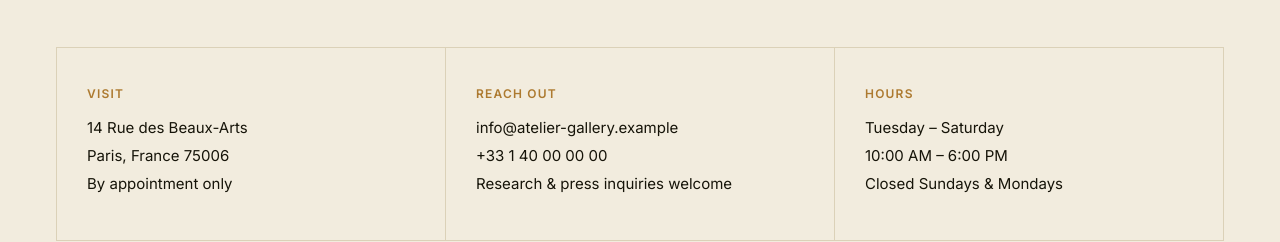
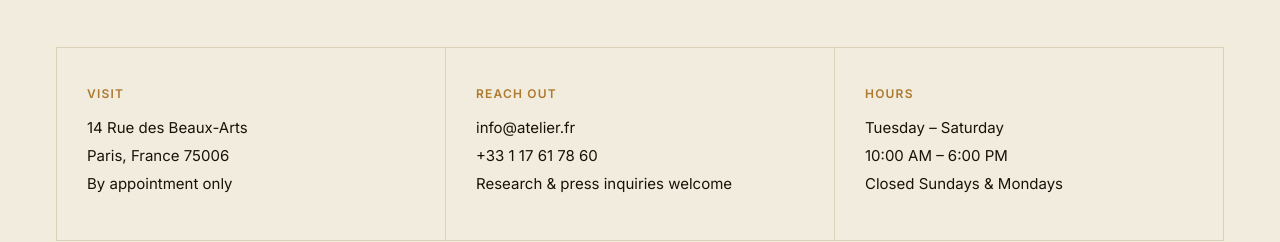
Before and after one commit to khyllejrld/the-atelier-gallery, a plain HTML site: page contacts.html in a window 1280 px wide. Shown: the part 965-1207 px from the top of the page. Drawn offline with Linux system fonts and the light colour scheme.

```diff
--- a/contacts.html
+++ b/contacts.html
@@ -68,8 +68,8 @@
 
       <div class="contact-info-card">
         <h4>Reach Out</h4>
-        <p>info@atelier-gallery.example</p>
-        <p>+33 1 40 00 00 00</p>
+        <p>info@atelier.fr</p>
+        <p>+33 1 17 61 78 60</p>
         <p>Research &amp; press inquiries welcome</p>
       </div>
 
```
Also changed, not shown: 1 other file.
